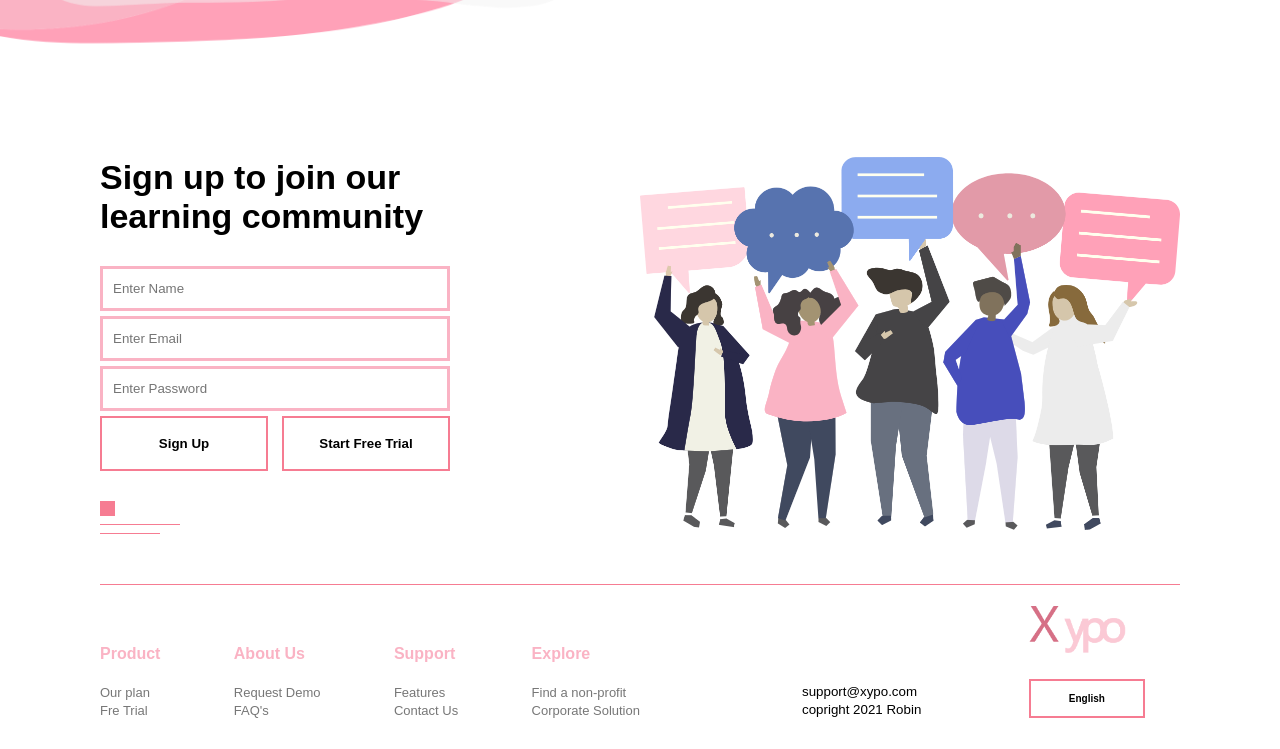
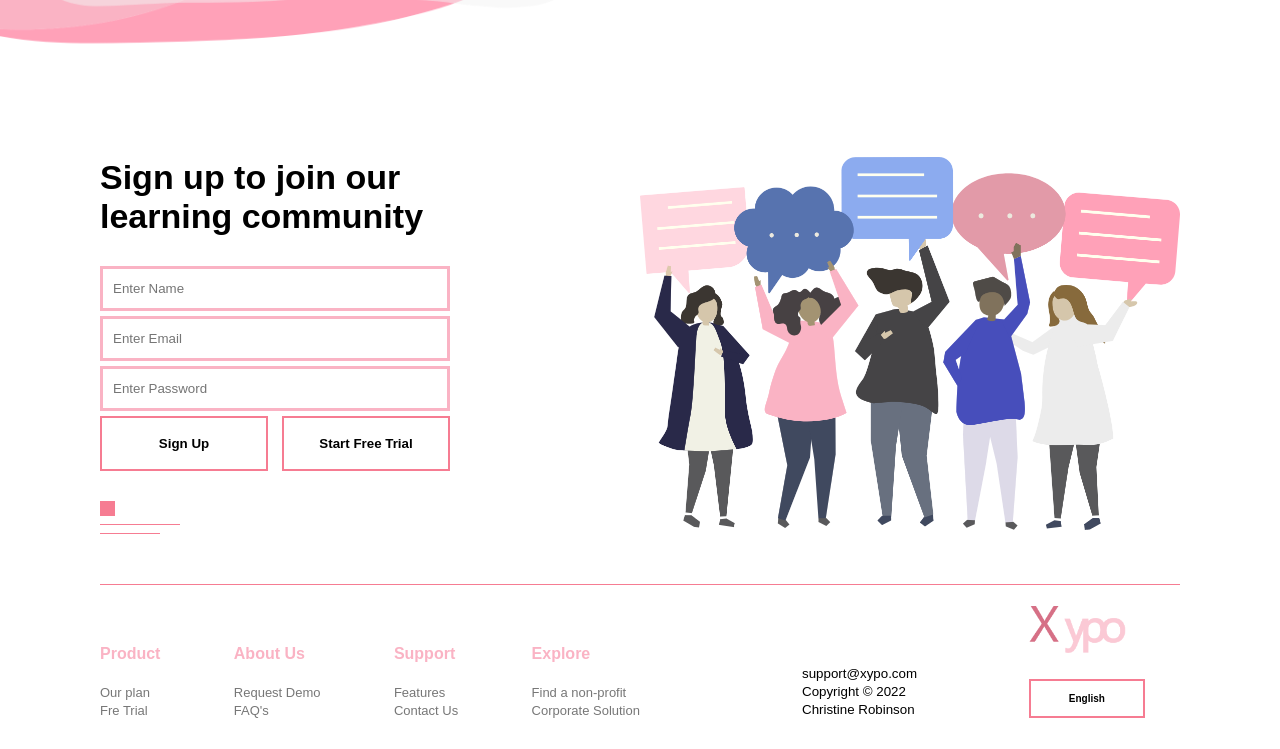
Before and after one commit to ChristinRobinson/xypo_business_website, a plain HTML site: page index.html in a window 1280 px wide. Shown: the part 3043-3792 px from the top of the page. Drawn offline with Linux system fonts and the light colour scheme; some packages are replaced by stand-ins of ours; a script that the page names is missing.

Commit message:
Footer copyright section fixed.

```diff
--- a/index.html
+++ b/index.html
@@ -191,7 +191,7 @@
           <div class="footer-info">
             <div class="copyright-text">
               <small>support@xypo.com</small><br>
-              <small>copright 2021 Robin</small>
+              <small>Copyright &copy; <span id="current-year"></span><br> Christine Robinson</small>
             </div>
             <div class="footer-logo">
               <img src="./images/logo.png" alt="logo">
@@ -209,8 +209,9 @@
       <img src="./images/linkedin.png" title="LinkedIn">
     </div>
     <script>
-      var menuBtn = document.querySelector( "#menuBtn" );
-      var sideNav = document.querySelector( "#sideNav" );
+      let currentYear = document.getElementById( 'current-year' );
+      let menuBtn = document.querySelector( "#menuBtn" );
+      let sideNav = document.querySelector( "#sideNav" );
 
       sideNav.style.right = "-250px";
 
@@ -221,6 +222,8 @@
           sideNav.style.right = "-250px";
         }
       }
+
+      currentYear.innerHTML = new Date().getFullYear();
     </script>
   </body>
 
--- a/style.css
+++ b/style.css
@@ -306,7 +306,6 @@ hr {
   display: flex;
   align-items: flex-end;
   justify-content: space-between;
-  flex-wrap: wrap;
 }
 .footer-logo img {
   width: 100px;
```
